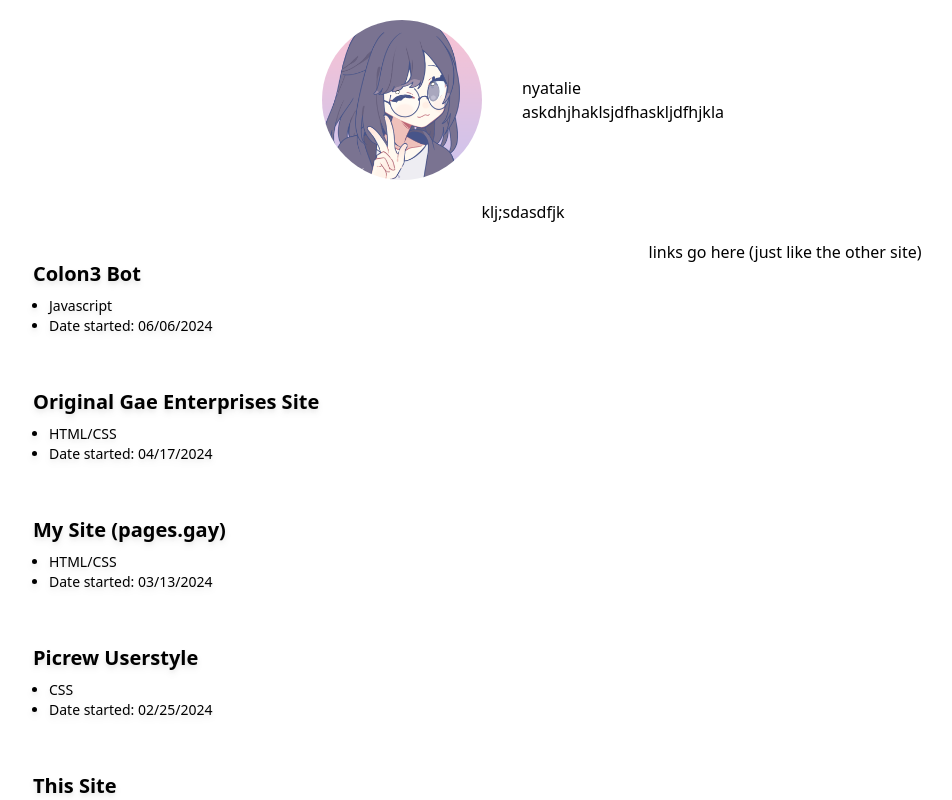
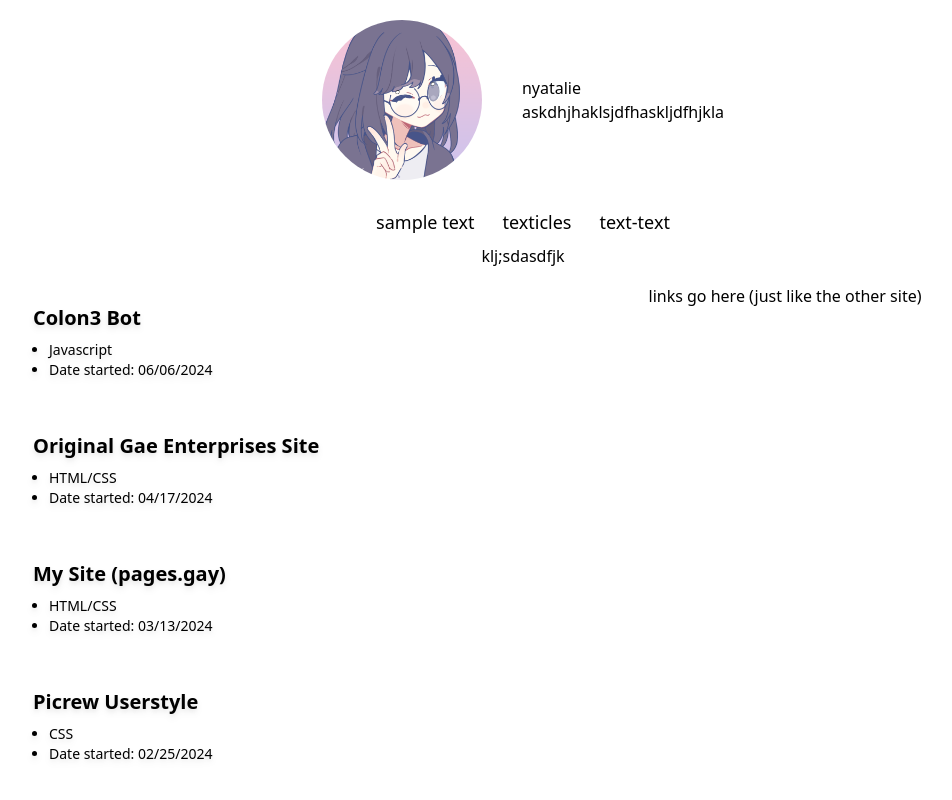
Before and after one commit to Meowcelinee/website, a Next.js app: page / in a window 1280 px wide. Shown: the top 800 px of the page, without its empty margins (117-1069 px from the left). Built offline with nearby package versions, Linux system fonts and the light colour scheme; what @catppuccin/tailwindcss would draw is missing.

Commit message:
add navbar data

```diff
--- /dev/null
+++ b/src/components/navbar.tsx
@@ -0,0 +1,32 @@
+import Link from 'next/link';
+
+export default function Navbar() {
+    return (
+        <>
+            <div className="flex text-center justify-between mx-auto my-2">
+                <div className="flex justify-start mx-5 w-1/3"></div>
+                <div className="flex gap-7 justify-center mx-5 w-1/3">
+                    <Link
+                        className="font-normal text-subtext0 text-lg transition duration-300 hover:text-text"
+                        href="/"
+                    >
+                        sample text
+                    </Link>
+                    <Link
+                        className="font-normal text-subtext0 text-lg transition duration-300 hover:text-text"
+                        href="/"
+                    >
+                        texticles
+                    </Link>
+                    <Link
+                        className="font-normal text-subtext0 text-lg transition duration-300 hover:text-text"
+                        href="/"
+                    >
+                        text-text
+                    </Link>
+                </div>
+                <div className="flex justify-end mx-5 w-1/3"></div>
+            </div>
+        </>
+    );
+}
--- a/src/pages/_app.tsx
+++ b/src/pages/_app.tsx
@@ -1,22 +1,30 @@
-import type { Metadata } from "next";
-import type { AppProps } from "next/app";
-import { useRouter } from "next/router";
-import Footer from "../components/footer";
-import Header from "../components/header";
-import "../styles/globals.css";
+import type { Metadata } from 'next';
+import type { AppProps } from 'next/app';
+import { useRouter } from 'next/router';
+import Footer from '../components/footer';
+import Header from '../components/header';
+import Navbar from '../components/navbar';
+import '../styles/globals.css';
 
 export const metadata: Metadata = {
     title: "natalie's site :3",
-    description: "made with next",
+    description: 'made with next',
 };
 
 export default function App({ Component, pageProps }: AppProps) {
     const router = useRouter();
     return (
         <>
-            {router.pathname === "/404" ? "" : <Header />}
+            {router.pathname === '/404' ? (
+                ''
+            ) : (
+                <>
+                    <Header />
+                    <Navbar />
+                </>
+            )}
             <Component {...pageProps} />
-            {router.pathname === "/404" ? "" : <Footer />}
+            {router.pathname === '/404' ? '' : <Footer />}
         </>
     );
 }
```
Also changed, not shown: src/data/navbarData.ts (added, +9 -0 lines).
